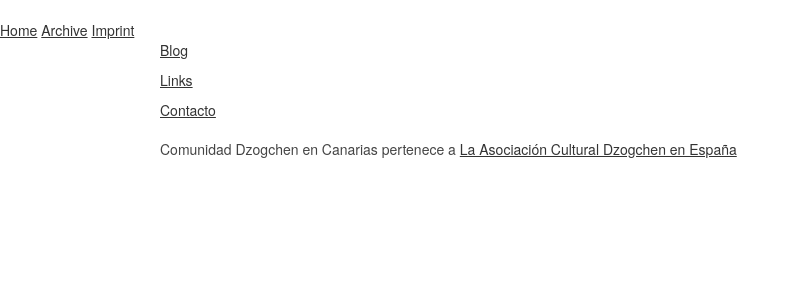
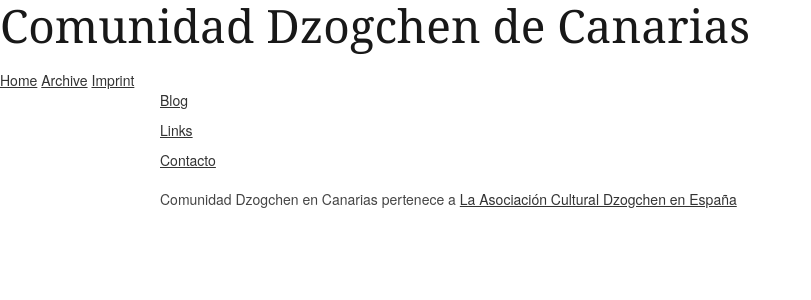
Before and after one commit to k1000/meriling, a Jekyll site: the page built from archive.html, in a window 1280 px wide. Shown: the top 300 px of the page, without its empty margins (0-811 px from the left). Built offline with Jekyll 4.4.1, drawn with Linux system fonts in a browser that asks for light colours; nearby versions of some CDN libraries.

Commit message:
fix base

```diff
--- a/_config.yml
+++ b/_config.yml
@@ -2,6 +2,7 @@ safe: true
 lsi: true
 pygments: false
 base: http://k1000.github.com/meriling/
+title: Comunidad Dzogchen de Canarias
 navigation:
   - text: Home
     url: /index.html
--- a/_layouts/base.html
+++ b/_layouts/base.html
@@ -34,7 +34,7 @@
 
 
 </head>
-<body class="{{ section }}">
+<body class="body {{ page.layout }}">
 
 <section>
 {{ content }}
--- a/index.html
+++ b/index.html
@@ -1,5 +1,6 @@
 ---
 layout: base
+section: index
 ---
 <header class="container">
 	<hgroup>
```
